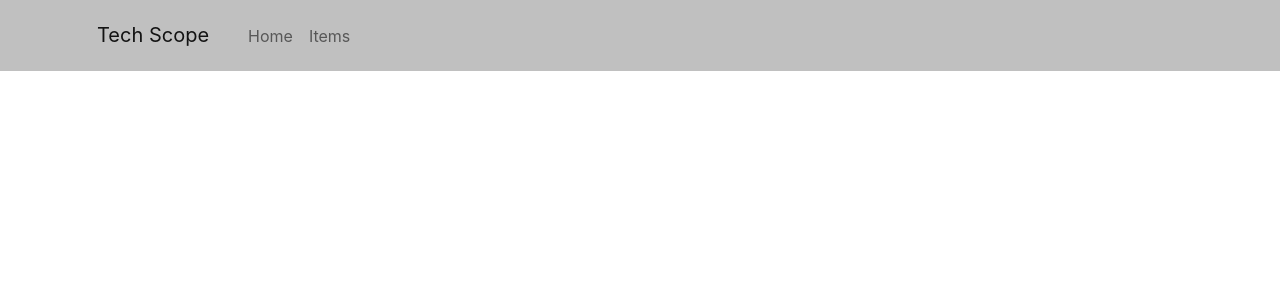
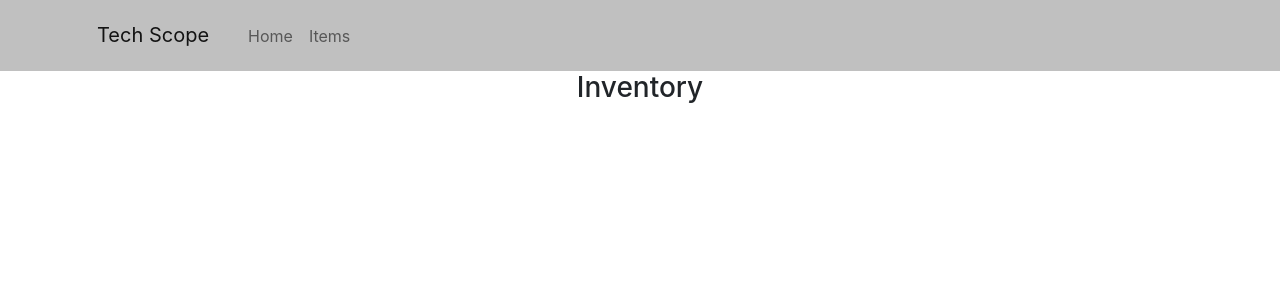
Before and after one commit to dhrubobari/warehouse-management-client-side, a React (Create React App) app: page /inventory/1 in a window 1280 px wide. Shown: the top 300 px of the page. Built offline with nearby package versions, Linux system fonts and the light colour scheme.

Commit message:
inventory route added

```diff
--- a/src/App.js
+++ b/src/App.js
@@ -2,6 +2,7 @@ import { Route, Routes } from 'react-router-dom';
 import './App.css';
 import Header from './components/Header/Header';
 import Home from './components/Home/Home';
+import Inventory from './components/Inventory/Inventory';
 
 function App() {
   return (
@@ -10,6 +11,7 @@ function App() {
       <Routes>
         <Route path="/" element={<Home></Home>}></Route>
         <Route path="/home" element={<Home></Home>}></Route>
+        <Route path="/inventory/:id" element={<Inventory></Inventory>}></Route>
       </Routes>
     </div>
   );
--- a/src/components/Header/Header.js
+++ b/src/components/Header/Header.js
@@ -15,7 +15,7 @@ const Header = () => {
           <Navbar.Collapse id="responsive-navbar-nav">
             <Nav className="me-auto">
               <Nav.Link href="/home">Home</Nav.Link>
-              <Nav.Link href="/items">Items</Nav.Link>
+              <Nav.Link href="/">Items</Nav.Link>
             </Nav>
           </Navbar.Collapse>
         </Container>
--- a/src/components/Home/Item/Item.css
+++ b/src/components/Home/Item/Item.css
@@ -1,5 +1,6 @@
 .items {
     border: 1px solid lightgrey;
+    border-radius: 10px;
     width: 330px;
     padding: 1px;
     margin-bottom: 20px;
--- a/src/components/Home/Item/Item.js
+++ b/src/components/Home/Item/Item.js
@@ -1,9 +1,11 @@
 import React from 'react';
+import { useNavigate } from 'react-router-dom';
 import './Item.css'
 
 const Item = ({item}) => {
 
     const {img, name, price, quantity, supplier, description} = item;
+    const navigate = useNavigate();
 
     return (
         <div className='items'>
@@ -13,7 +15,7 @@ const Item = ({item}) => {
             <p>{description}</p>
             <p><small>Supplied by: {supplier}</small></p>
             <p><small>Quantity: {quantity}</small></p>
-            <button className='btn btn-primary w-50'>Update</button>
+            <button className='btn btn-primary w-50' onClick={() => navigate('/inventory/:id')}>Update</button>
         </div>
     );
 };
--- /dev/null
+++ b/src/components/Inventory/Inventory.js
@@ -0,0 +1,11 @@
+import React from 'react';
+
+const Inventory = () => {
+    return (
+        <div>
+            <h3>Inventory</h3>
+        </div>
+    );
+};
+
+export default Inventory;
```
